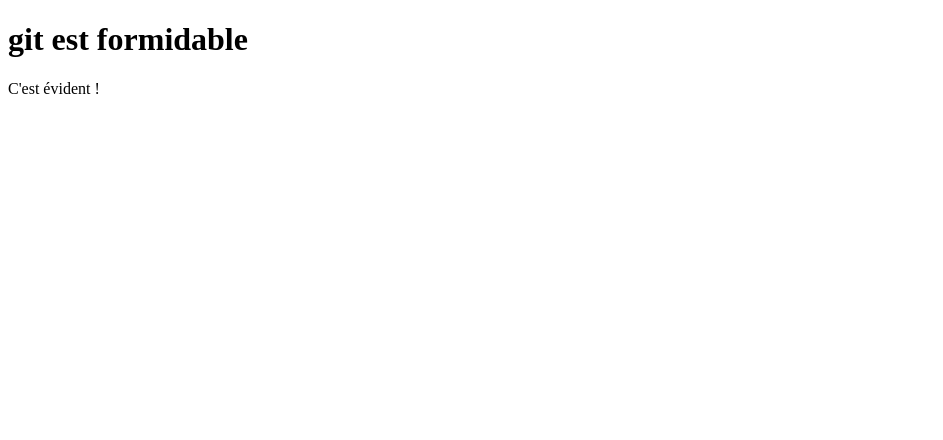
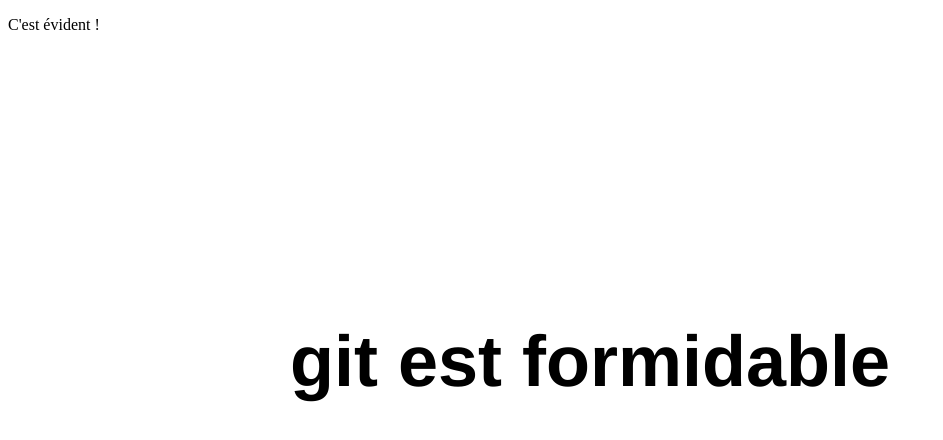
Before and after one commit to ipiLaurentHUBERT/bonjour-git, a plain HTML site: page index.html in a window 1280 px wide. Shown: the whole page, without its empty margins (0-943 px from the left). Drawn offline with Linux system fonts and the light colour scheme.

Commit message:
Styles ajoutés

```diff
--- a/index.html
+++ b/index.html
@@ -3,6 +3,7 @@
   <head>
     <meta charset="utf-8">
     <title>git - exemple</title>
+    <link rel="stylesheet" href="styles.css">
   </head>
   <body>
     <h1>git est formidable</h1>
--- /dev/null
+++ b/styles.css
@@ -0,0 +1,10 @@
+h1 {
+  display: block;
+  top: 40%;
+  margin: 0px 0px 0px 70px;
+  width: 80%;
+  font-family: helvetica;
+  font-size: 72px;
+  text-align: center;
+  position: absolute;
+}
```
